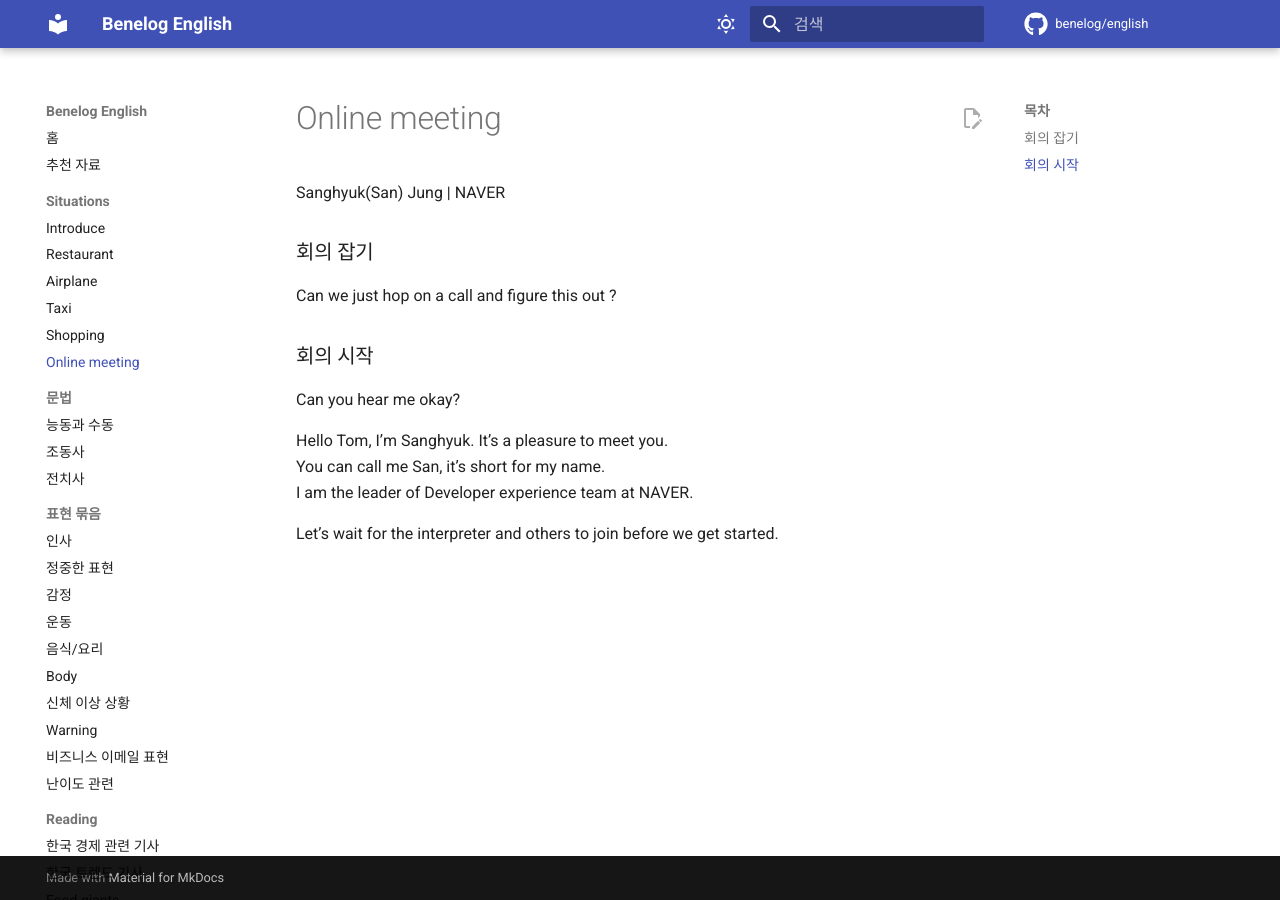
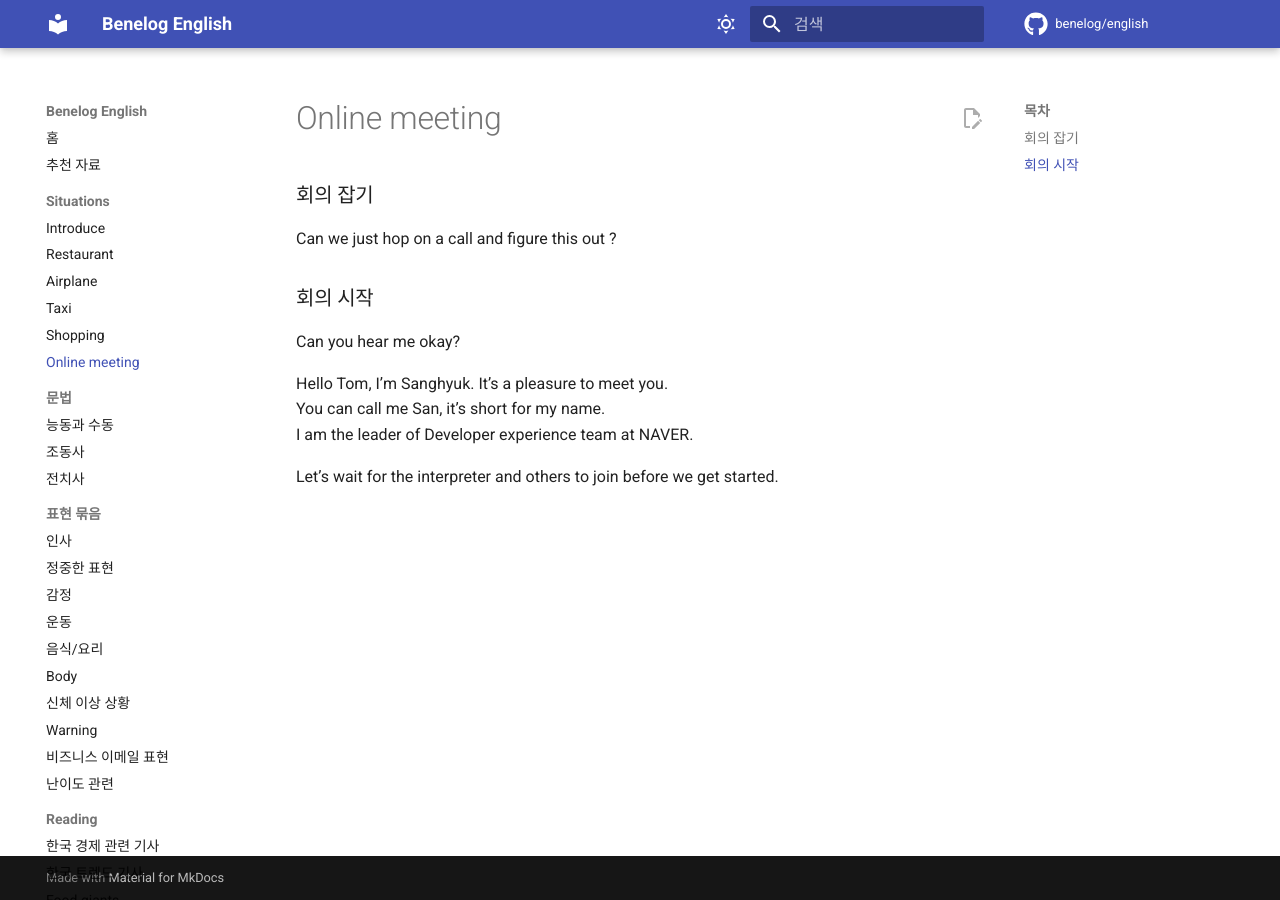
Before and after one commit to benelog/english, an MkDocs documentation site: the page built from docs/situtaions/online-meeting.md, in a window 1280 px wide. Built offline with MkDocs 1.6.1 and Material for MkDocs 9.7.7, drawn with Linux system fonts in a browser that asks for light colours; comment, search, counter and statistics services are not loaded.

Commit message:
Remove participant details from online meeting doc
Removed the name and affiliation from the online meeting document.

```diff
--- a/docs/situtaions/online-meeting.md
+++ b/docs/situtaions/online-meeting.md
@@ -1,6 +1,4 @@
 # Online meeting
-
-Sanghyuk(San) Jung | NAVER
 
 ### 회의 잡기
 
```
